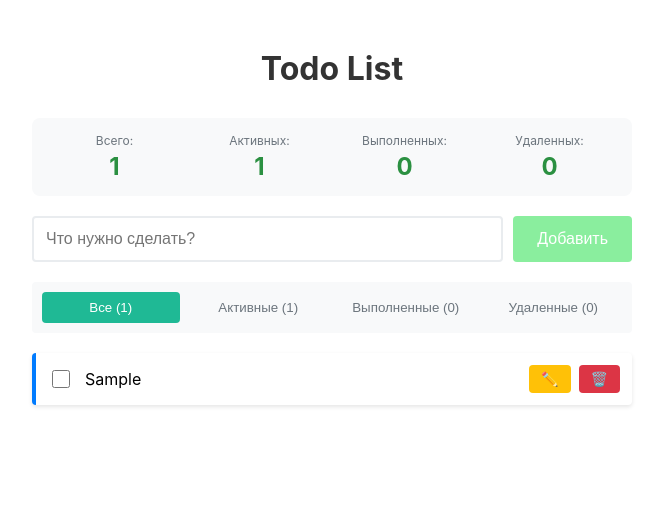
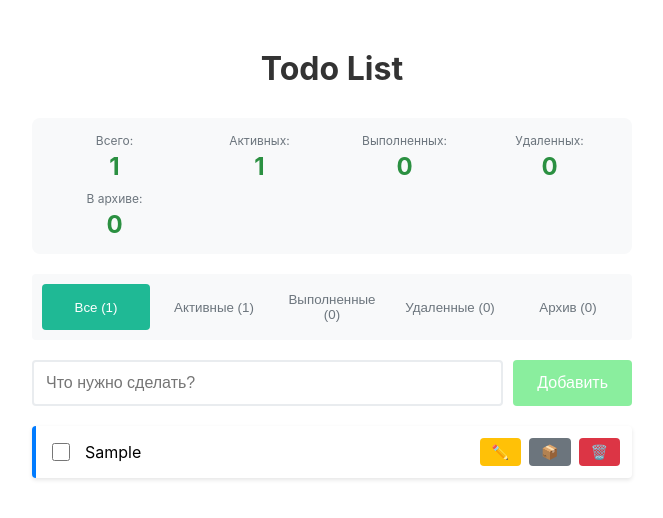
Before and after one commit to niklessly/hw2_angular, an Angular app: page / in a window 1280 px wide. Both pictures are taken after typing "Sample" into the empty fields and a click on the button "Добавить". Shown: the top 518 px of the page, without its empty margins (308-971 px from the left). Built offline with nearby package versions, Linux system fonts and the light colour scheme.

Commit message:
feat: add archive functionality

```diff
--- a/src/app/app.html
+++ b/src/app/app.html
@@ -18,11 +18,10 @@
       <span class="stat-label">Удаленных:</span>
       <span class="stat-value">{{ stats.deleted }}</span>
     </div>
-  </div>
-
-  <div class="add-todo">
-    <input [(ngModel)]="newTodoTitle" (keyup.enter)="addTodo()" placeholder="Что нужно сделать?" class="todo-input">
-    <button (click)="addTodo()" class="add-btn">Добавить</button>
+    <div class="stat-item">
+      <span class="stat-label">В архиве:</span>
+      <span class="stat-value">{{ stats.archived }}</span>
+    </div>
   </div>
 
   <div class="filters">
@@ -38,7 +37,16 @@
     <button [class.active]="currentFilter === 'deleted'" (click)="setFilter('deleted')">
       Удаленные ({{ stats.deleted }})
     </button>
+    <button [class.active]="currentFilter === 'archived'" (click)="setFilter('archived')">
+      Архив ({{ stats.archived }})
+    </button>
   </div>
+
+  <div class="add-todo">
+    <input [(ngModel)]="newTodoTitle" (keyup.enter)="addTodo()" placeholder="Что нужно сделать?" class="todo-input">
+    <button (click)="addTodo()" class="add-btn">Добавить</button>
+  </div>
+
   <div *ngIf="filterMessages.length > 0" class="messages">
     <div *ngFor="let message of filterMessages" class="message warning">
       ⚠️ {{ message }}
--- a/src/app/app.ts
+++ b/src/app/app.ts
@@ -21,8 +21,9 @@ export class App {
     const active = this.todos.filter(t => t.status === 'active').length;
     const done = this.todos.filter(t => t.status === 'done').length;
     const deleted = this.todos.filter(t => t.status === 'deleted').length;
+    const archived = this.todos.filter(t => t.status === 'archived').length;
 
-    return { all, active, done, deleted };
+    return { all, active, done, deleted, archived };
   }
 
   get filteredTodos() {
@@ -33,9 +34,30 @@ export class App {
         return this.todos.filter(t => t.status === 'done');
       case 'deleted':
         return this.todos.filter(t => t.status === 'deleted');
+      case 'archived':
+        return this.todos.filter(t => t.status === 'archived');
       default:
         return this.todos;
     }
+  }
+
+  get filterMessages() {
+    const messages = [];
+
+    if (this.stats.active >= 10) {
+      messages.push('Внимание! Вы накопили 10 активных задач!');
+    }
+    if (this.stats.done >= 10) {
+      messages.push('Внимание! Вы накопили 10 выполненных задач!');
+    }
+    if (this.stats.deleted >= 10) {
+      messages.push('Внимание! Вы накопили 10 удаленных задач!');
+    }
+    if (this.stats.archived >= 10) {
+      messages.push('Внимание! Вы накопили 10 архивных задач!');
+    }
+
+    return messages;
   }
 
   addTodo() {
@@ -84,20 +106,4 @@ export class App {
   clearDeleted() {
     this.todos = this.todos.filter(t => t.status !== 'deleted');
   }
-
-  get filterMessages() {
-    const messages = [];
-
-    if (this.stats.active >= 10) {
-      messages.push('Внимание! Вы накопили 10 активных задач!');
-    }
-    if (this.stats.done >= 10) {
-      messages.push('Внимание! Вы накопили 10 выполненных задач!');
-    }
-    if (this.stats.deleted >= 10) {
-      messages.push('Внимание! Вы накопили 10 удаленных задач!');
-    }
-
-    return messages;
-  }
 }
--- a/src/app/components/todo-item/todo-item.css
+++ b/src/app/components/todo-item/todo-item.css
@@ -115,3 +115,23 @@ input[type="checkbox"]:disabled {
     cursor: not-allowed;
     opacity: 0.5;
 }
+
+.todo-item.archived {
+    border-left: 4px solid #6c757d;
+}
+
+.todo-title.archived {
+    color: #0066cc;
+    font-style: italic;
+}
+
+.archive-btn {
+    background-color: #6c757d;
+    color: #fff;
+}
+
+.todo-item.archived .todo-title {
+    color: #0066cc !important;
+    font-style: italic !important;
+    text-decoration: none !important;
+}
--- a/src/app/components/todo-item/todo-item.html
+++ b/src/app/components/todo-item/todo-item.html
@@ -11,15 +11,22 @@
         </span>
 
         <div class="actions">
-            <button *ngIf="todo.status !== 'deleted'" (click)="startEdit()" class="edit-btn">
+            <button *ngIf="todo.status === 'active' || todo.status === 'done'" (click)="startEdit()" class="edit-btn">
                 ✏️
             </button>
 
-            <button *ngIf="todo.status === 'deleted'" (click)="onRestore()" class="restore-btn">
-                ↩️ Восстановить
+            <button *ngIf="todo.status === 'active' || todo.status === 'done'" (click)="onArchive()"
+                class="archive-btn">
+                📦
             </button>
 
-            <button *ngIf="todo.status !== 'deleted'" (click)="onDelete()" class="delete-btn">
+            <button *ngIf="todo.status === 'deleted' || todo.status === 'archived'" (click)="onRestore()"
+                class="restore-btn">
+                ↩️
+            </button>
+
+            <button *ngIf="todo.status !== 'deleted' && todo.status !== 'archived'" (click)="onDelete()"
+                class="delete-btn">
                 🗑️
             </button>
         </div>
--- a/src/app/components/todo-item/todo-item.ts
+++ b/src/app/components/todo-item/todo-item.ts
@@ -48,4 +48,8 @@ export class TodoItemComponent {
   onRestore(): void {
     this.restore.emit(this.todo.id);
   }
+
+  onArchive(): void {
+    this.statusChange.emit({ id: this.todo.id, status: 'archived' });
+  }
 }
--- a/src/app/types/todo.types.ts
+++ b/src/app/types/todo.types.ts
@@ -6,4 +6,4 @@ export interface TodoItem {
     status: TodoStatus;
 }
 
-export type TodoFilter = 'all' | 'active' | 'done' | 'deleted';
+export type TodoFilter = 'all' | 'active' | 'done' | 'deleted' | 'archived';
```
